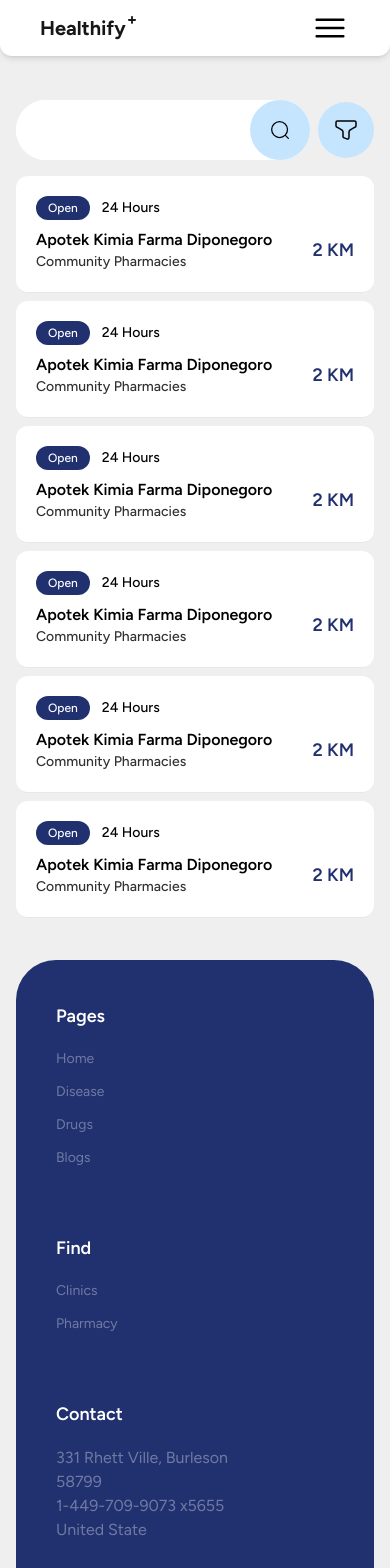
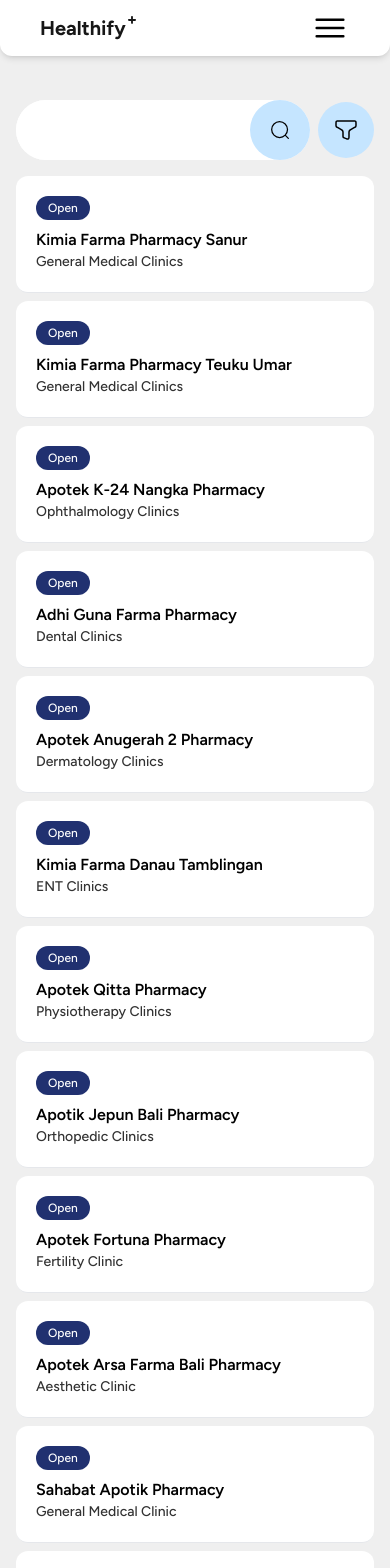
Before and after one commit to aryndraa/healthify, a React (Vite) app: page /pharmacy/searched in a window 390 px wide. Shown: the top 1568 px of the page. Built offline with nearby package versions, Linux system fonts and the light colour scheme.

Commit message:
additional

```diff
--- a/src/App.jsx
+++ b/src/App.jsx
@@ -15,6 +15,7 @@
 import {ClinicSearched} from "./pages/Clinic/ClinicSearched.jsx";
 import {ClinicDetail} from "./pages/Clinic/ClinicDetail.jsx";
 import ScrollToTop from "./component/scrollReset.jsx";
+import { PharmacyProvider } from './contexts/PharmacyContext.jsx';
 
 const App = () => {
 	return (
@@ -25,11 +26,19 @@
 					<Routes>
 						<Route path="/" element={<Landing />} />
 
-          <Route path="/pharmacy/*">
-            <Route path="" element={<Pharmacies />} />
-            <Route path="searched" element={<PharmaciesSearched />} />
-            <Route path="1" element={<PharmacyDetail />} />
-          </Route>
+          <Route
+						path="/pharmacy/*"
+						element={
+							<PharmacyProvider>
+								<Routes>
+            			<Route path="" element={<Pharmacies />} />
+            			<Route path="searched" element={<PharmaciesSearched />} />
+            			<Route path=":id" element={<PharmacyDetail />} />
+								</Routes>
+							</PharmacyProvider>
+						}
+					/>
+
 
           <Route path="/disease/*">
             <Route path="" element={<Diseases />} />
--- a/src/component/MapsView.jsx
+++ b/src/component/MapsView.jsx
@@ -1,10 +1,10 @@
-export const MapsView = () => {
+export const MapsView = ({map}) => {
   return (
     <>
       <iframe
         title="Google Maps"
         className="w-full h-[210px] 2xl:h-[578px] lg:h-[460px] rounded-lg lg:rounded-xxl"
-        src="https://www.google.com/maps/embed?pb=!1m18!1m12!1m3!1d3944.3085457989765!2d115.20722717502803!3d-8.671614191356173!2m3!1f0!2f0!3f0!3m2!1i1024!2i768!4f13.1!3m3!1m2!1s0x2dd2406bdf12c3ad%3A0xe52b73004a96f7df!2sDyven%20Pharmacy!5e0!3m2!1sen!2sid!4v1709400000000!5m2!1sen!2sid"
+        src={map}
         allowFullScreen=""
         loading="lazy"
         referrerPolicy="no-referrer-when-downgrade"
--- a/src/component/Pharmacy/ListPharmacies.jsx
+++ b/src/component/Pharmacy/ListPharmacies.jsx
@@ -1,14 +1,56 @@
 import { PharmacyClinicCard } from "../PharmacyClinicCard.jsx"
+import {pharmacies} from "./../../pages/Pharmacy/pharmachyData.js" // Pastikan path dan file ini benar
+import { useEffect, useState } from "react";
+import { usePharmacy } from "./../../contexts/PharmacyContext";
 
-export const ListPharmacies = () => {
+export const ListPharmacies = ({isLoading}) => {
+  const { type, search, setSearch } = usePharmacy();
+  const [filteredData, setFilteredData] = useState(pharmacies);
+
+  useEffect(() => {
+    let filtered = pharmacies;
+
+    if (type && type.length > 0) {
+      filtered = filtered.filter((item) => type.includes(item.type));
+    }
+
+    if (search && search.length > 0) {
+      filtered = filtered.filter((item) =>
+        item.name.toLowerCase().includes(search.toLowerCase())
+      );
+    }
+
+    setFilteredData(filtered);
+  }, [type, search]);
+
+  if(filteredData.length === 0) {
+    return (
+      <div className="w-full text-center py-10 text-zinc-500 text-lg">
+        {/*<img src="https://media-hosting.imagekit.io/a7b52d1339f6480f/error-404.png?Expires=1838969916&Key-Pair-Id=K2ZIVPTIP2VGHC&Signature=W7z35NCrsF4Hg4ATD8kObmyTcSULYZ1dDGFlGThyxvFv1EwomkTiG~nWnkyYWo7HAmKcJxA5p7VXug2pFh~OUAlpOCBQZ4oqIeTe11xpUFQAdBrS8YIVn6lE97xR~3J6zSspR~UNYwGxHU~BW~s3B170CdUXYczJdbxa4tZzTPvuvZ~p0FmTi8e62p4WLr-sMFV4eb1Th848-5wKnMMMgnISqWHZ~MdLkaNough99nl7obe8TCE1DNJ2XPijBn-vfGZQ0qua66hj2trJ0~e4d3DOM7ckn6z7hZPADw63sz-igD~xsuoeDuLdrCAUAUyDCSK-KsZojaVnt5Z85CnlAQ__" alt="No results" className="mx-auto w-40 mb-4" />*/}
+        <h1 className="text-5xl mb-4">404 Not Found</h1>
+        <p>No pharmacies found.</p>
+        <button onClick={() => setSearch("")} className="mt-4 underline text-blue-500">
+          Reset Search
+        </button>
+      </div>
+    );
+
+  }
+
   return (
-    <div className="grid grid-cols-1 md:grid-cols-3 gap-2 lg:gap-4  rounded-xl">
-      <PharmacyClinicCard/>
-      <PharmacyClinicCard/>
-      <PharmacyClinicCard/>
-      <PharmacyClinicCard/>
-      <PharmacyClinicCard/>
-      <PharmacyClinicCard/>
+    <div className="grid grid-cols-1 md:grid-cols-3 gap-2  lg:gap-4 rounded-xl">
+      {
+        filteredData.map((item) => (
+          <PharmacyClinicCard
+            key={item.id}
+            img={item.image}
+            name={item.name}
+            type={item.type}
+            id={item.id}
+            loading={isLoading}
+          />
+        ))
+      }
     </div>
-  )
-}
+  );
+};
--- a/src/component/PharmacyClinicCard.jsx
+++ b/src/component/PharmacyClinicCard.jsx
@@ -1,28 +1,41 @@
 import {Link} from 'react-router-dom'
 
-export const PharmacyClinicCard = () => {
+export const PharmacyClinicCard = ({img, time, name, type, id, loading}) => {
   return (
-    <Link to="1" className="relative w-full h-fit  2xl:w-full lg:h-[320px] xl:h-[320px] 2xl:h-[450px]">
+    <Link to={`${id}`} className="relative w-full h-fit  2xl:w-full lg:h-[320px] xl:h-[320px] 2xl:h-[450px]">
       <img
-        src="https://images.unsplash.com/photo-1604145942179-63cd583fcf64?q=80&w=3041&auto=format&fit=crop&ixlib=rb-4.0.3&ixid=M3wxMjA3fDB8MHxwaG90by1wYWdlfHx8fGVufDB8fHx8fA%3D%3D"
+        src={img}
         alt=""
         className="hidden lg:block w-full h-[240px] lg:h-[320px] 2xl:h-[450px] object-cover rounded-xl lg:rounded-xxl "
       />
-      <div className="lg:absolute bottom-0 right-0 left-0 lg:m-2 bg-white  lg:rounded-xxl p-5 rounded-xl border-b lg:p-5  2xl:p-6 ">
+      <div
+        className="lg:absolute bottom-0 right-0 left-0 lg:m-2 bg-white  lg:rounded-xxl p-5 rounded-xl border-b lg:p-5  2xl:p-6 ">
         <div className="flex items-center gap-3 lg:gap-3 mb-2 2xl:mb-3">
-          <span className="px-3 lg:px-6 bg-secondary text-white rounded-xxl py-1 text-xs lg:text-base 2xl:text-lg font-medium">Open</span>
-          <p className="text-sm lg:text-base 2xl:text-lg font-medium">24 Hours</p>
+          <span
+            className="px-3 lg:px-6 bg-secondary text-white rounded-xxl py-1 text-xs lg:text-base 2xl:text-lg font-medium">Open</span>
+          <p className="text-sm lg:text-base 2xl:text-lg font-medium">{time}</p>
         </div>
         <div className="flex lg:items-start gap-4 lg:gap-2  justify-between items-center">
           <div>
             <h3 className=" lg:text-base 2xl:text-2xl font-semibold">
-              Apotek Kimia Farma Diponegoro
+              {name}
             </h3>
-            <p className="text-sm 2xl:text-lg font-medium opacity-80">Community Pharmacies</p>
+            <p className="text-sm 2xl:text-lg font-medium opacity-80">{type}</p>
           </div>
-          <span className="text-lg text-nowrap md:text-2xl 2xl:text-3xl text-secondary font-semibold">2 KM</span>
+          {/*<span className="text-lg text-nowrap md:text-2xl 2xl:text-3xl text-secondary font-semibold">2 KM</span>*/}
         </div>
       </div>
+      {
+        loading ?
+          (
+           <>
+            <div className="bg-white  rounded-xxl absolute inset-0"/>
+            <div className="bg-neutral-300 animate-pulse rounded-xxl absolute inset-0"/>
+           </>
+          )
+          :
+          ""
+      }
     </Link>
   )
 }
--- a/src/component/ShortBy.jsx
+++ b/src/component/ShortBy.jsx
@@ -1,8 +1,9 @@
 import sortIcon from "../assets/filter.svg"
 import downIcon from "../assets/down.svg"
 
-export const ShortBy = () => {
+export const ShortBy = ({onclick, items}) => {
   return (
+    <>
       <div className="flex items-center gap-2 ">
         <div className="p-4 2xl:p-6 bg-trinary rounded-full min-w-9">
           <img src={sortIcon} alt="" className=" min-w-6 2xl:min-w-9 h-6 2xl:h-8"/>
@@ -14,5 +15,7 @@
           </div>
         </button>
       </div>
+
+    </>
   )
 }
--- a/src/contexts/PharmacyContext.jsx
+++ b/src/contexts/PharmacyContext.jsx
@@ -3,16 +3,13 @@
 const PharmacyContext = createContext();
 
 export const PharmacyProvider = ({children}) => {
-  const [type, setType] = useState("");
-  const [distance, setDistance] = useState("asc");
+  const [type, setType] = useState([]);
   const [search, setSearch] = useState("");
 
   return (
     <PharmacyContext.Provider value={{
       type,
       setType,
-      distance,
-      setDistance,
       search,
       setSearch
     }}>
--- a/src/pages/Blog/BlogDetail.jsx
+++ b/src/pages/Blog/BlogDetail.jsx
@@ -7,6 +7,7 @@
 	const navigate = useNavigate()
 	const { id } = useParams();
 	const blog = blogData.find((b) => b.id === parseInt(id));
+
 	if (!blog) {
 		return <p className="text-center text-red-500">Blog tidak ditemukan</p>;
 	}
--- a/src/pages/Pharmacy/Pharmacies.jsx
+++ b/src/pages/Pharmacy/Pharmacies.jsx
@@ -3,16 +3,134 @@
 	import pharmacyHero from "../../assets/pharmacy.png"
 	import { ListPharmacies } from "../../component/Pharmacy/ListPharmacies.jsx";
 	import {Banner} from "../../component/Banner.jsx";
+	import {usePharmacy} from "./../../contexts/PharmacyContext.jsx"
+	import {Filter} from "../../component/Drugs/FilterDrug.jsx";
+	import { useEffect, useState } from "react";
+	import xIcon from "../../assets/x-icon.svg";
+
 
 	export function Pharmacies() {
+
+		const {setType, type, search, setSearch} = usePharmacy();
+		const [isLoading, setIsLoading] = useState(false);
+		const [active, setActive] = useState(false);
+		const types = [
+			"General Medical Clinics",
+			"Ophthalmology Clinics",
+			"Dental Clinics",
+			"Dermatology Clinics",
+			"ENT Clinics",
+			"Physiotherapy Clinics"
+		]
+		const [tagsActive, setTagsActive] = useState([]);
+
+
+		useEffect(() => {
+			if (search && search.length > 0) {
+				setIsLoading(true);
+				const delay = setTimeout(() => {
+					setIsLoading(false);
+				}, 800	); // Delay untuk simulasi loading
+
+				return () => clearTimeout(delay);
+			} else {
+				setIsLoading(false);
+			}
+
+			if(tagsActive.length > 0) {
+
+				setIsLoading(true);
+				const delay = setTimeout(() => {
+					setIsLoading(false);
+				}, 800	); // Delay untuk simulasi loading
+
+				setType(tagsActive)
+				return () => clearTimeout(delay);
+			} else {
+				setIsLoading(false);
+			}
+			console.log(type)
+		}, [search, type, tagsActive]);
+
+		const toggleTag = (tag) => {
+			setTagsActive((prev) =>
+				prev.includes(tag) ? prev.filter((t) => t !== tag) : [...prev, tag]
+			);
+		};
+
+		const clearFilters = () => {
+			setTagsActive([]);
+			setType([])
+		};
+
 		return (
 			<>
-			<section className="min-h-screen  mb-4">
+				<section className="min-h-screen relative  mb-4">
 					<div className="w-full flex  gap-2 items-center mb-4">
-					<SearchBar placeholder="Search nearby pharmacy" />
-					<ShortBy />
+						<SearchBar
+							placeholder="Search nearby pharmacy"
+							onSearch={setSearch}
+						/>
+						<Filter
+							onClick={() => setActive((prev) => !prev)}
+						/>
 					</div>
 
+					{active && (
+						<div className="w-[60%]  right-0 grid grid-cols-4 absolute z-30">
+							<div className="col-span-4  md:col-span-3 md:col-start-2 bg-white shadow-lg p-8 rounded-xl">
+								<div className="flex justify-end">
+									<button onClick={() => setActive(false)}>
+										<img src={xIcon} alt="Close" />
+									</button>
+								</div>
+
+								<div>
+									<p className="font-medium text-xl border-b border-secondary pb-4">Type</p>
+									<div className="tags mt-4 flex gap-3 flex-wrap">
+										{types.map((tag, index) => (
+											<button
+												key={index}
+												onClick={() => toggleTag(tag)}
+												className={`border border-[#213170] rounded-full px-4 py-2 transition-colors duration-300 ${
+													tagsActive.includes(tag)
+														? "bg-[#213170] text-white"
+														: ""
+												}`}
+											>
+												{tag}
+											</button>
+										))}
+									</div>
+								</div>
+							</div>
+						</div>
+					)}
+
+					{tagsActive.length > 0 && (
+						<div className="my-4 border rounded-2xl items-center gap-4 p-8 flex bg-white md:flex-row flex-col md:rounded-full">
+							<p className="font-semibold text-2xl">Filter Applied:</p>
+							<div className="flex flex-wrap gap-2 mt-2">
+								{tagsActive.map((tag, index) => (
+									<span
+										key={index}
+										className="px-4 py-2 bg-[#213170] text-white rounded-full"
+									>
+								{tag}
+							</span>
+								))}
+								<button className="text-red-500" onClick={clearFilters}>
+									Clear Filter
+								</button>
+							</div>
+						</div>
+					)}
+
+
+					{
+						search && search.length > 0 ?
+							""
+							:
 							<Banner
 								image={pharmacyHero}
 								title="Find Trusted and Certificated Pharmacies Near You"
@@ -21,9 +139,11 @@
 											Whether you need prescription refills, over-the-counter medicine, or expert advice, we connect you to the
 											right place—quickly and hassle-free."
 							/>
+					}
+
 
 					<div>
-					<ListPharmacies />
+						<ListPharmacies type={type} search={search} isLoading={isLoading} />
 					</div>
 				</section>
 			</>
--- a/src/pages/Pharmacy/PharmacyDetail.jsx
+++ b/src/pages/Pharmacy/PharmacyDetail.jsx
@@ -1,15 +1,23 @@
 import {MapsView} from "../../component/MapsView.jsx";
 import {SearchBar} from "../../component/SearchBar.jsx";
 import {ShortBy} from "../../component/ShortBy.jsx";
+import {useParams} from "react-router-dom";
+import {pharmacies} from "./pharmachyData.js";
 
 export function PharmacyDetail() {
+
+  const {id} = useParams();
+  const pharmacy = pharmacies.find((p) => p.id === parseInt(id));
+
+  console.log(id);
+
   return (
     <>
       <section className="min-h-screen mt-[100px] lg:mt-[160px] mb-4">
 
         <div className="flex flex-col-reverse lg:flex-row gap-4 mb-6 lg:mb-14 2xl:mb-24">
           <img
-            src="https://images.unsplash.com/photo-1604145942179-63cd583fcf64?q=80&w=3041&auto=format&fit=crop&ixlib=rb-4.0.3&ixid=M3wxMjA3fDB8MHxwaG90by1wYWdlfHx8fGVufDB8fHx8fA%3D%3D"
+            src={pharmacy.image}
             alt=""
             className="h-[220px] 2xl:h-[549px] lg:h-[420px] p-4 lg:p-0 bg-white lg:bg-transparent  object-cover rounded-lg lg:rounded-xxl"
           />
@@ -17,23 +25,23 @@
           <div className="w-full flex flex-col gap-4 bg-white lg:bg-transparent p-4 lg:p-0 rounded-lg">
             <div className="bg-white rounded-lg lg:rounded-xxl flex flex-col lg:flex-row justify-between p-0 lg:p-8 2xl:p-12">
               <div className="w-full lg:w-[65%] 2xl:w-[60%] mb-2">
-                <h1 className="text-xl lg:text-3xl 2xl:text-5xl lg:mb-4 2xl:mb-6 font-semibold">Dyven Pharmacy</h1>
-                <p className="text-sm lg:text-base 2xl:text-lg">Jl. Diponegoro No.125, Dauh Puri Klod, Kec. Denpasar Barat, Kota Denpasar, Bali 80114, Indonesia</p>
+                <h1 className="text-xl lg:text-3xl 2xl:text-5xl lg:mb-4 2xl:mb-6 font-semibold leading-8">{pharmacy.name}</h1>
+                <p className="text-sm lg:text-base 2xl:text-lg">{pharmacy.address}</p>
               </div>
               <div className="flex h-fit items-center gap-4 text-sm lg:text-lg 2xl:text-2xl">
-                <span>24 Hours</span>
+                <span>{pharmacy.time}</span>
                 <span className="bg-secondary h-fit py-1 px-4 lg:px-6 rounded-full text-white">Open</span>
               </div>
             </div>
             <div>
-              <MapsView/>
+              <MapsView map={pharmacy.address_link}/>
             </div>
           </div>
         </div>
 
         <div>
           <div className="w-full flex  gap-2 items-center mb-4">
-            <SearchBar/>
+            <SearchBar placeholder={"Search Drugs on our listing"}/>
           </div>
         </div>
       </section>
--- a/src/pages/Pharmacy/pharmachyData.js
+++ b/src/pages/Pharmacy/pharmachyData.js
@@ -1,4 +1,4 @@
-export const pharmacies = [
+export  const pharmacies = [
   {
     id: 1,
     name: "Kimia Farma Pharmacy Sanur ",
```
Lines whose indentation alone changed are shown as unchanged.
